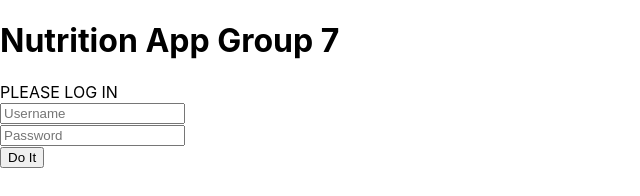
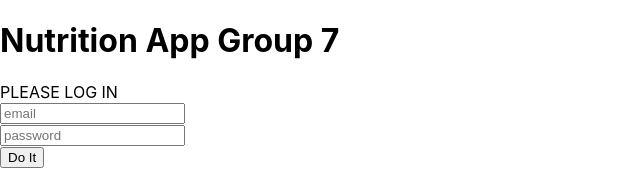
Before and after one commit to johnmichael-kane/Large-Project, a React (Create React App) app in the folder frontend/: page / in a window 1280 px wide. Shown: the top 196 px of the page, without its empty margins (0-640 px from the left). Built offline with nearby package versions, Linux system fonts and the light colour scheme.

Commit message:
Update Login.js bug

```diff
--- a/frontend/src/components/Login.js
+++ b/frontend/src/components/Login.js
@@ -4,19 +4,7 @@ function Login()
 {
   let bp = require('./Path.js');
   var storage = require('../tokenStorage.js');
-/*  const app_name = 'group7-largeproject-fcbd9bb42321'
-  function buildPath(route)
-  {
-      if (process.env.NODE_ENV === 'production')
-      {
-          return 'https://' + app_name +  '.herokuapp.com/' + route;
-      }
-      else
-      {
-          return 'http://localhost:5000/' + route;
-      }
-  }
- */
+
   var loginName;
   var loginPassword;
 
@@ -26,7 +14,7 @@ function Login()
   {
       event.preventDefault();
 
-      var obj = {login:loginName.value,password:loginPassword.value};
+      var obj = {email:loginName.value,password:loginPassword.value};
       var js = JSON.stringify(obj);
 
       try
@@ -46,10 +34,8 @@ function Login()
               // might be res.accessToken
               storage.storeToken(res);
               let userId = res.id;
-              let firstName = res.fn;
-              let lastName = res.ln;
 
-              var user = {firstName:res.fn,lastName:res.ln,id:res.id}
+              var user = {id:res.id}
               localStorage.setItem('user_data', JSON.stringify(user));
 
 
@@ -68,9 +54,9 @@ function Login()
       <div id="loginDiv">
         <form onSubmit={doLogin}>
         <span id="inner-title">PLEASE LOG IN</span><br />
-        <input type="text" id="loginName" placeholder="Username"
+        <input type="text" id="loginName" placeholder="email"
           ref={(c) => loginName = c} /><br />
-        <input type="password" id="loginPassword" placeholder="Password"
+        <input type="password" id="loginPassword" placeholder="password"
           ref={(c) => loginPassword = c} /><br />
 
         <input type="submit" id="loginButton" class="buttons" value = "Do It"
```
